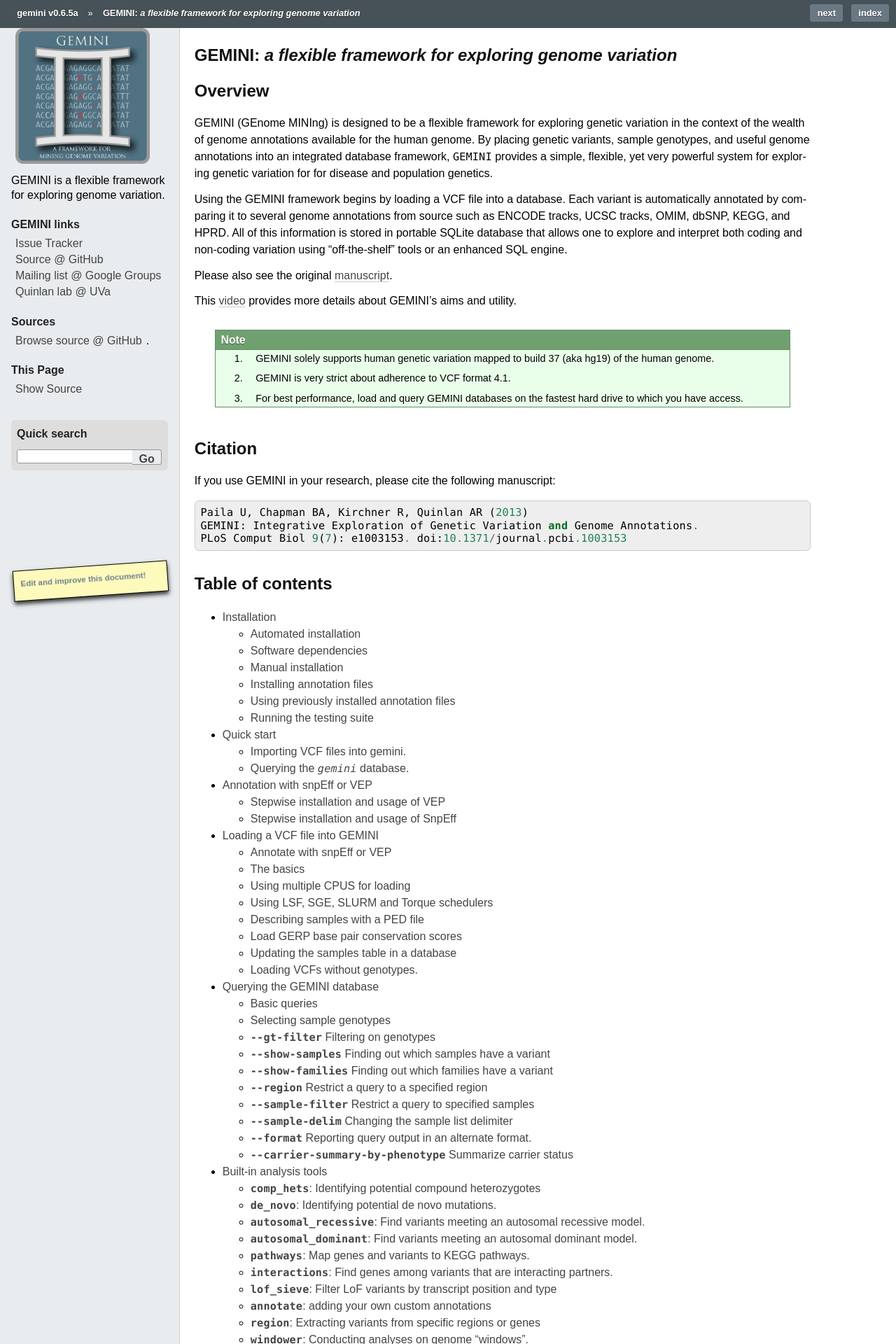
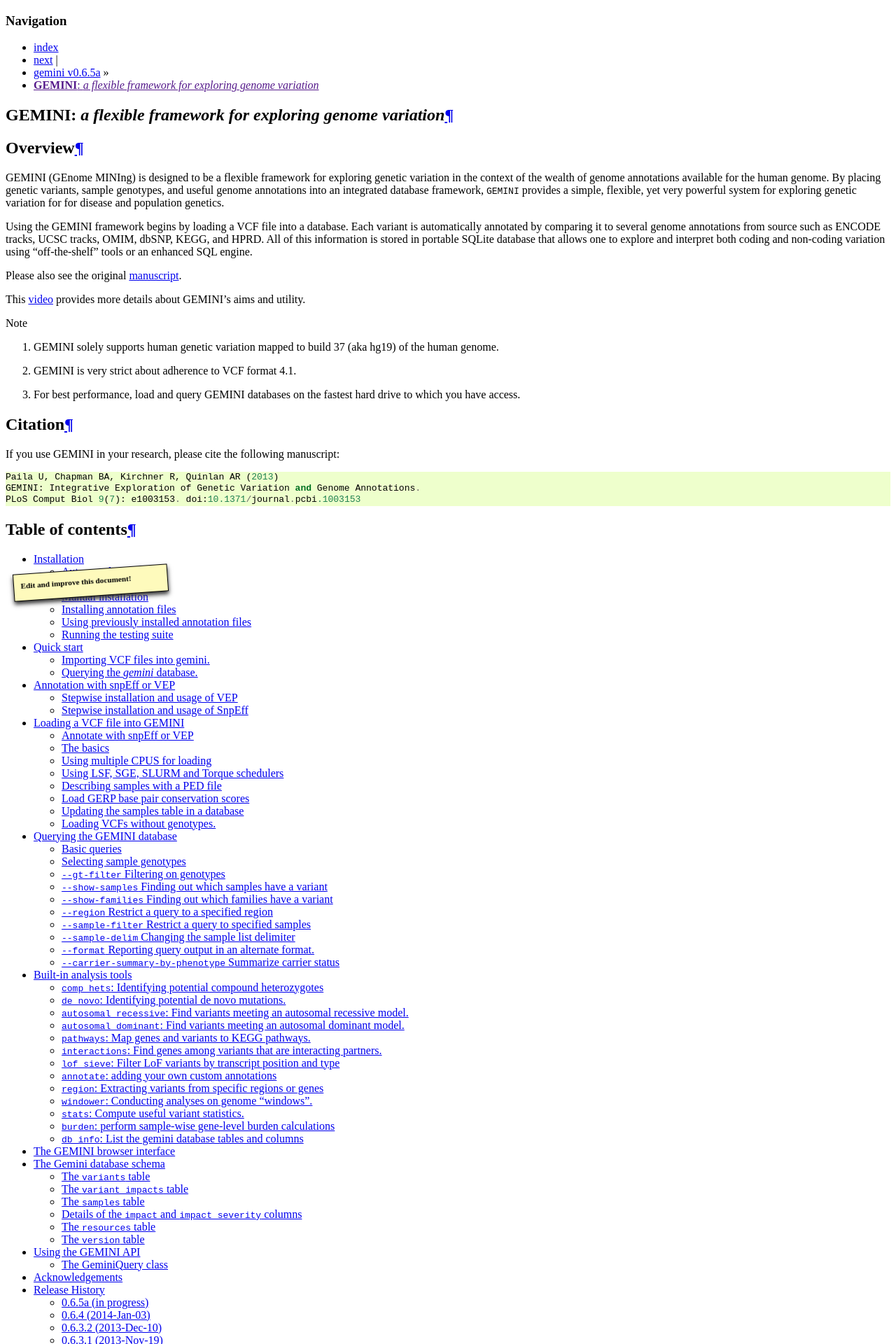
Before and after one commit to arq5x/gemini, a Sphinx documentation site: the page built from docs/index.rst, in a window 1280 px wide. Shown: the top 1920 px of the page at 70% size. Built offline with Sphinx 7.4.7, drawn with Linux system fonts in a browser that asks for light colours; formulas are drawn with MathJax 3; pages that are not in the unit, such as notebooks, are missing from menus; comment, search, counter and statistics services are not loaded; the version number is read from the project's files by our own code.

Commit message:
Update conf.py

```diff
--- a/docs/conf.py
+++ b/docs/conf.py
@@ -92,7 +92,7 @@ pygments_style = 'sphinx'
 
 # The theme to use for HTML and HTML Help pages.  See the documentation for
 # a list of builtin themes.
-html_theme = 'rtd'
+html_theme = 'default'
 
 # Theme options are theme-specific and customize the look and feel of a theme
 # further.  For a list of options available for each theme, see the
```
